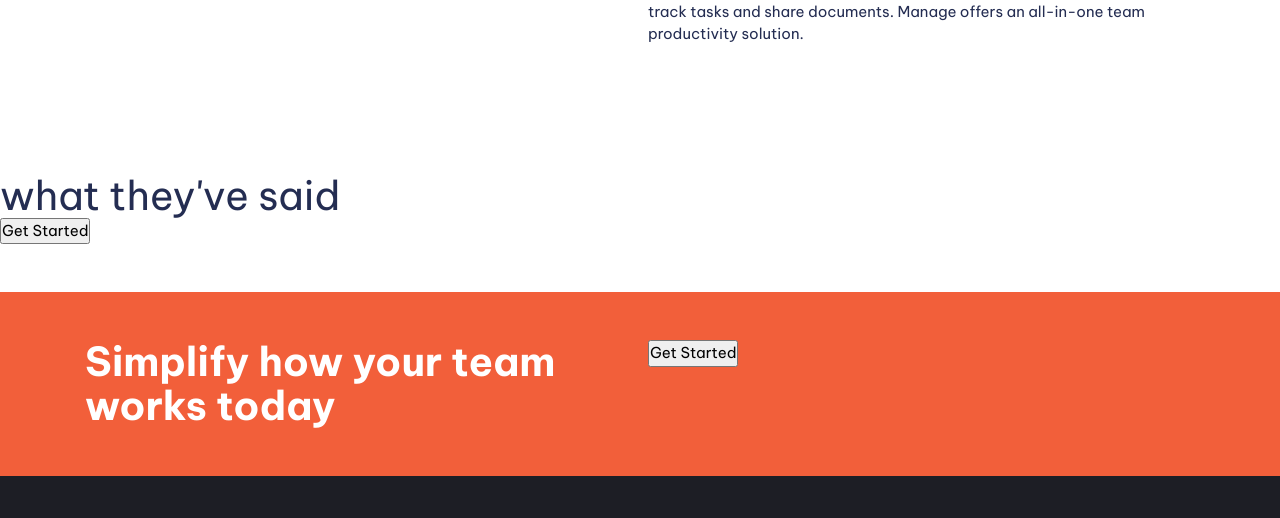
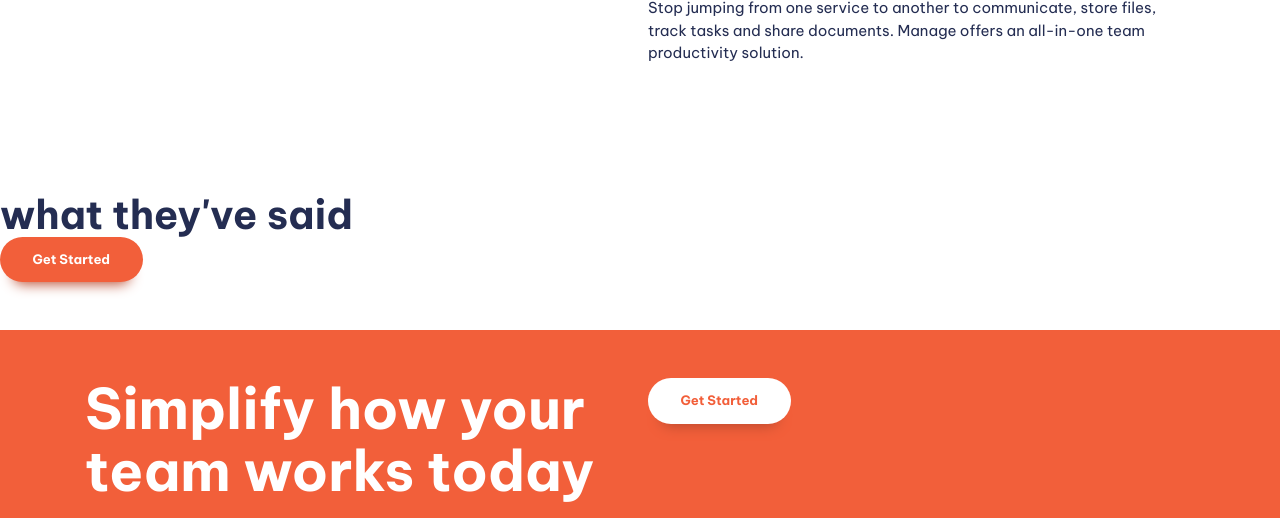
Before and after one commit to ruben-arcos/fem-manage-landing-page, a website built with Vite: page index.html in a window 1280 px wide. Shown: the part 1127-1645 px from the top of the page. Built offline with nearby package versions, Linux system fonts and the light colour scheme.

Commit message:
doing some general styling

```diff
--- a/index.html
+++ b/index.html
@@ -100,22 +100,22 @@
       </section>
 
       <section class="carousel | padding-block-700">
-        <h2 class="fs-secondary-heading">what they've said</h2>
+        <h2 class="fs-secondary-heading fw-bold">what they've said</h2>
         <!-- Carousel here -->
         <button class="button capitalize">get started</button>
       </section>
 
       <!-- cta = call to action -->
-      <section class="cta | bg-accent-400 text-neutral-100 padding-block-700">
+      <section class="cta | padding-block-700 bg-accent-400 text-neutral-100">
         <div class="container">
           <div class="even-columns">
             <div>
-              <p class="fs-secondary-heading fw-bold">
+              <p class="fs-primary-heading fw-bold">
                 Simplify how your team works today
               </p>
             </div>
             <div>
-              <button class="button capitalize" data-type="'inverted">
+              <button class="button capitalize" data-type="inverted">
                 get started
               </button>
             </div>
--- a/style.css
+++ b/style.css
@@ -1,11 +1,13 @@
 :root {
+  --clr-accent-100: hsl(13, 100%, 96%);
+  --clr-accent-300: hsl(12, 88%, 75%);
   --clr-accent-400: hsl(12, 88%, 59%);
-  --clr-accent-100: hsl(13, 100%, 96%);
+  --clr-accent-500: hsl(12, 60%, 45%);
 
   --clr-primary-400: hsl(228, 39%, 23%);
 
+  --clr-neutral-100: hsl(0, 0%, 100%);
   --clr-neutral-900: hsl(232, 12%, 13%);
-  --clr-neutral-100: hsl(0, 0%, 100%);
 
   --ff-primary: "Be Vietnam Pro", sans-serif;
 
@@ -235,3 +237,34 @@ body {
 .uppercase {
   text-transform: uppercase;
 }
+
+/* button */
+.button {
+  cursor: pointer;
+  text-decoration: none;
+  border: 0;
+  border-radius: 100vmax;
+  padding: 1.25em 2.5em;
+  font-weight: var(--fw-bold);
+  font-size: var(--fs-button);
+  line-height: 1;
+  color: var(--clr-neutral-100);
+  background-color: var(--clr-accent-400);
+  box-shadow: 0 1.125em 1em -1em var(--clr-accent-500);
+}
+
+.button[data-type="inverted"] {
+  background-color: var(--clr-neutral-100);
+  color: var(--clr-accent-400);
+}
+
+.button:hover,
+.button:focus-visible {
+  background-color: var(--clr-accent-300);
+}
+
+.button[data-type="inverted"]:hover,
+.button[data-type="inverted"]:focus-visible {
+  background-color: var(--clr-neutral-100);
+  color: var(--clr-accent-300);
+}
```
